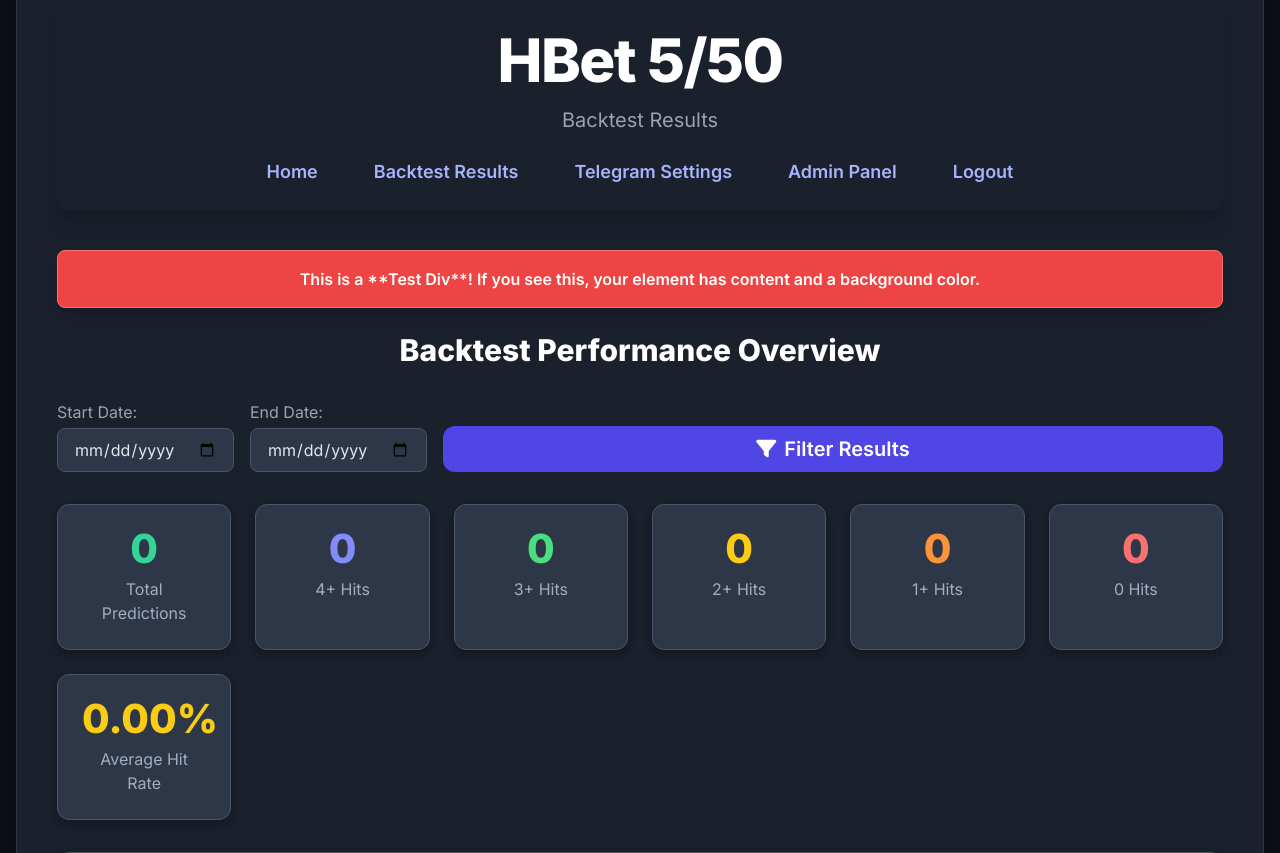
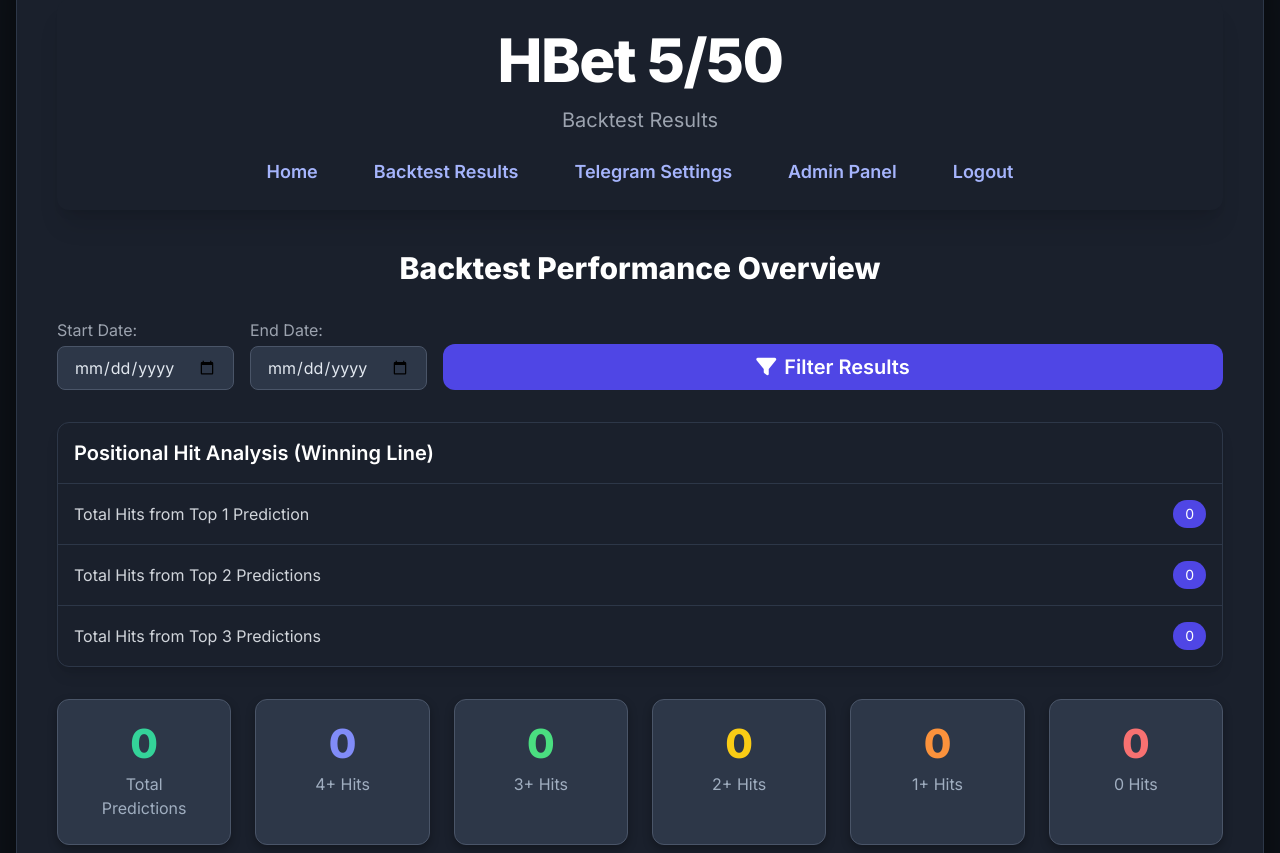
Before and after one commit to hilzhosting-design/procoder, a Flask app: page /backtest_results in a window 1280 px wide. Shown: the part 90-943 px from the top of the page. Run offline with Flask 3, Linux system fonts and the light colour scheme; the visitor is signed in with stand-in values (Sample User, id 1); some libraries are stand-ins or nearby versions.

Commit message:
Update backtest_results.html

```diff
--- a/templates/backtest_results.html
+++ b/templates/backtest_results.html
@@ -253,9 +253,6 @@
                 {% endif %}
             {% endwith %}
 
-            <div class="bg-red-500 text-white p-4 my-6 rounded-lg text-center font-semibold border border-red-400 shadow-lg">
-                This is a **Test Div**! If you see this, your element has content and a background color.
-            </div>
             <section class="space-y-8">
                 <h2 class="text-3xl font-bold text-white mb-6 text-center">Backtest Performance Overview</h2>
 
@@ -273,6 +270,33 @@
                     </button>
                 </form>
 
+                <div class="mb-8">
+                    <div class="bg-[#1a202c] rounded-xl shadow-lg border border-[#2d3748]">
+                        <div class="p-4 border-b border-[#2d3748] text-xl font-semibold text-white">
+                            Positional Hit Analysis (Winning Line)
+                        </div>
+                        <ul class="divide-y divide-[#2d3748]">
+                            <li class="p-4 flex justify-between items-center text-gray-300">
+                                Total Hits from Top 1 Prediction
+                                <span class="bg-indigo-600 text-white text-sm font-medium px-3 py-1 rounded-full">
+                                    {{ total_top_1_hits }}
+                                </span>
+                            </li>
+                            <li class="p-4 flex justify-between items-center text-gray-300">
+                                Total Hits from Top 2 Predictions
+                                <span class="bg-indigo-600 text-white text-sm font-medium px-3 py-1 rounded-full">
+                                    {{ total_top_2_hits }}
+                                </span>
+                            </li>
+                            <li class="p-4 flex justify-between items-center text-gray-300">
+                                Total Hits from Top 3 Predictions
+                                <span class="bg-indigo-600 text-white text-sm font-medium px-3 py-1 rounded-full">
+                                    {{ total_top_3_hits }}
+                                </span>
+                            </li>
+                        </ul>
+                    </div>
+                </div>
                 <div class="grid grid-cols-1 sm:grid-cols-2 lg:grid-cols-4 xl:grid-cols-6 gap-6">
                     <div class="stat-card">
                         <div class="stat-value text-emerald-400">{{ total_backtests }}</div>
```
